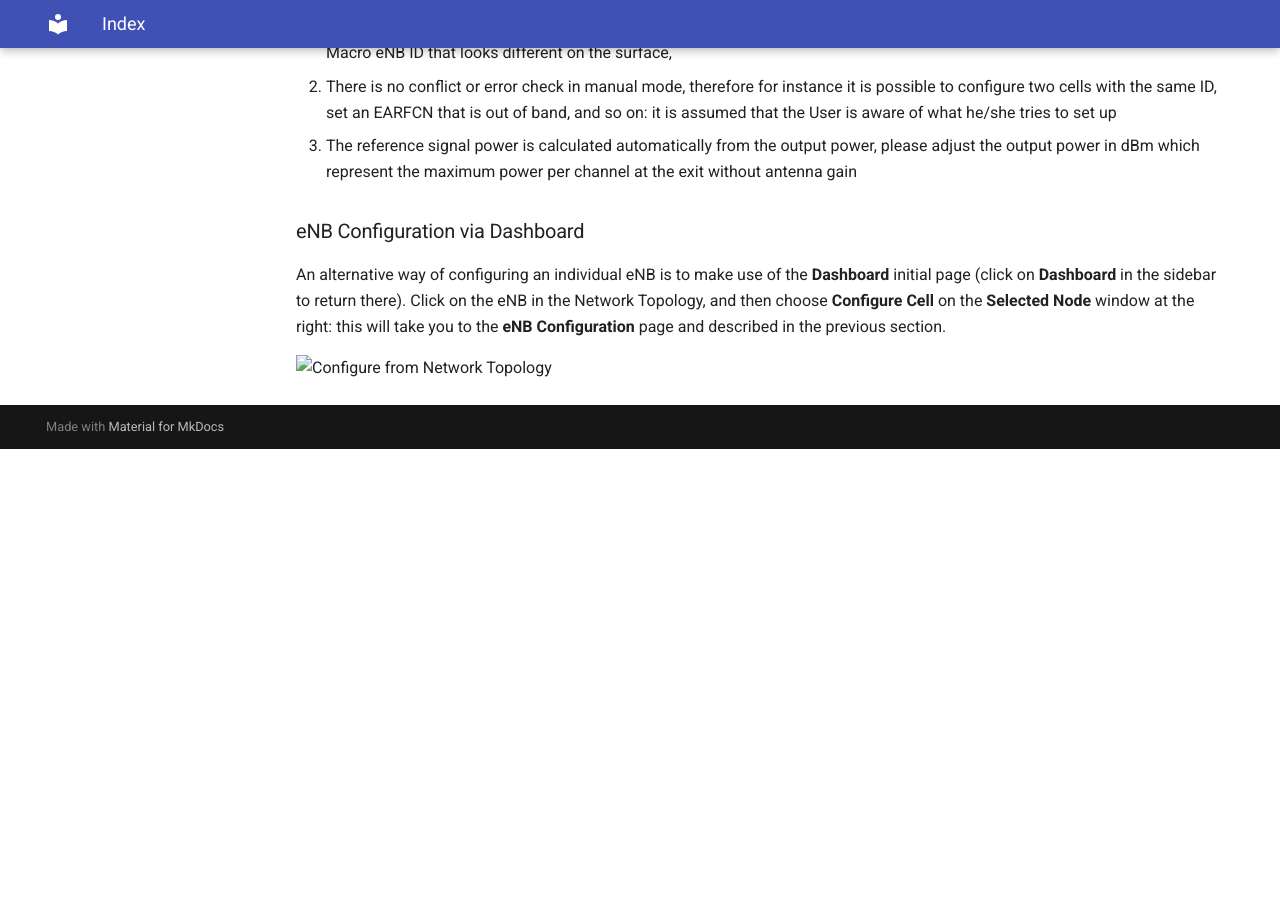
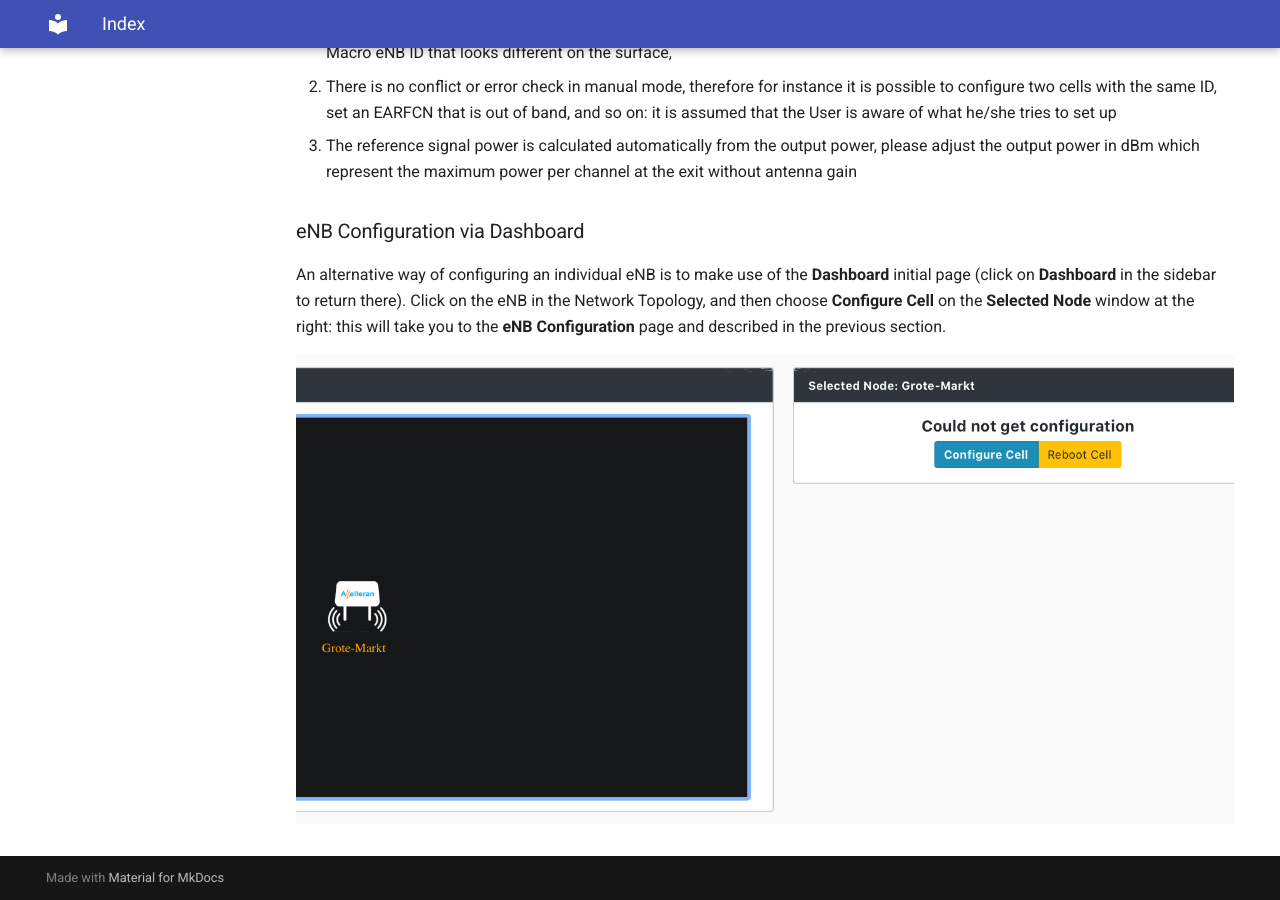
Before and after one commit to accelleran/drax-docs, an MkDocs documentation site: the page built from docs/op-guide/e1000-provisioning/index.md, in a window 1280 px wide and 900 px high, scrolled down 3487 px. Built offline with MkDocs 1.6.1 and Material for MkDocs 9.7.7, drawn with Linux system fonts in a browser that asks for light colours; the version menu is left out; before the commit the page ends 3936 px from its top, so only the background shows below that.

Commit message:
Update index.md

```diff
--- a/docs/op-guide/e1000-provisioning/index.md
+++ b/docs/op-guide/e1000-provisioning/index.md
@@ -109,4 +109,4 @@ Notes:
 An alternative way of configuring an individual eNB is to make use of the **Dashboard** initial page (click on **Dashboard** in the sidebar to return there).
 Click on the eNB in the Network Topology, and then choose **Configure Cell** on the **Selected Node** window at the right: this will take you to the  **eNB Configuration** page and described in the previous section.
 
-![Configure from Network Topology](images/dashboard-network-topology.png)
+![Configure from Network Topology](../../drax-install/images/dashboard-network-topology.png)
```
